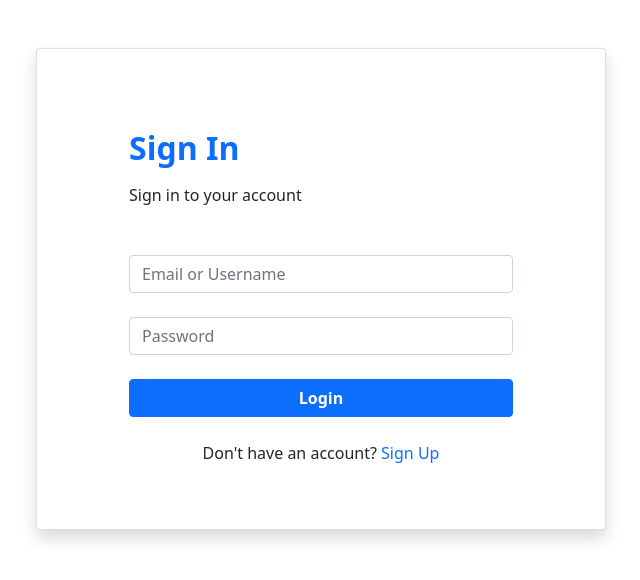
After one commit to SulajAcharya/Writers_House, a PHP site: page /login/ in a window 1280 px wide. The commit adds this page. Shown: the top 580 px of the page, without its empty margins (319-959 px from the left). Run offline with PHP 8.4, Linux system fonts and the light colour scheme.

Commit message:
Login added

```diff
--- /dev/null
+++ b/login/index.php
@@ -0,0 +1,33 @@
+<?php
+    $page_title = "Login";
+    require_once($_SERVER["DOCUMENT_ROOT"]."/includes/init.php");
+?>
+
+<div class="container">
+    <div class="row">
+        <div class="card mt-5 col-md-6 offset-md-3 shadow pb-3 bg-body rounded">
+            <div class="card-body m-3">
+                <?php error_message(); ?>
+                <form role="form" action="<?php echo get_action_attr_value_for_current_page(); ?>" method="post" enctype="multipart/form-data">
+                    <h2 class="mt-5 mb-3 ms-5 fw-bold text-primary">Sign In</h2>
+                    <p class="mb-5 ms-5">Sign in to your account</p>
+                    <div class="mb-4 mx-5">
+                        <input type="email" class="form-control me-5" id="email_address" name="email_address" placeholder="Email or Username" required>
+                    </div>
+                    <div class="mb-4 mx-5">
+                        <input type="password" class="form-control" id="password" name="password" placeholder="Password" required>
+                    </div>
+                    <div class="mb-4 mx-5 d-grid">
+                        <button type="submit" class="btn btn-primary fw-bold" id="signin" name="signin">Login</button>
+                    </div>
+                    <div class="text-center">
+                        <p>Don't have an account? <a href="" class="text-decoration-none">Sign Up</a></p>
+                    </div>
+				</form>
+            </div>
+        </div>
+    </div>
+</div>
+
+<?php
+?>
```
Also changed, not shown: chat/chat.php (+7 -9 lines).
